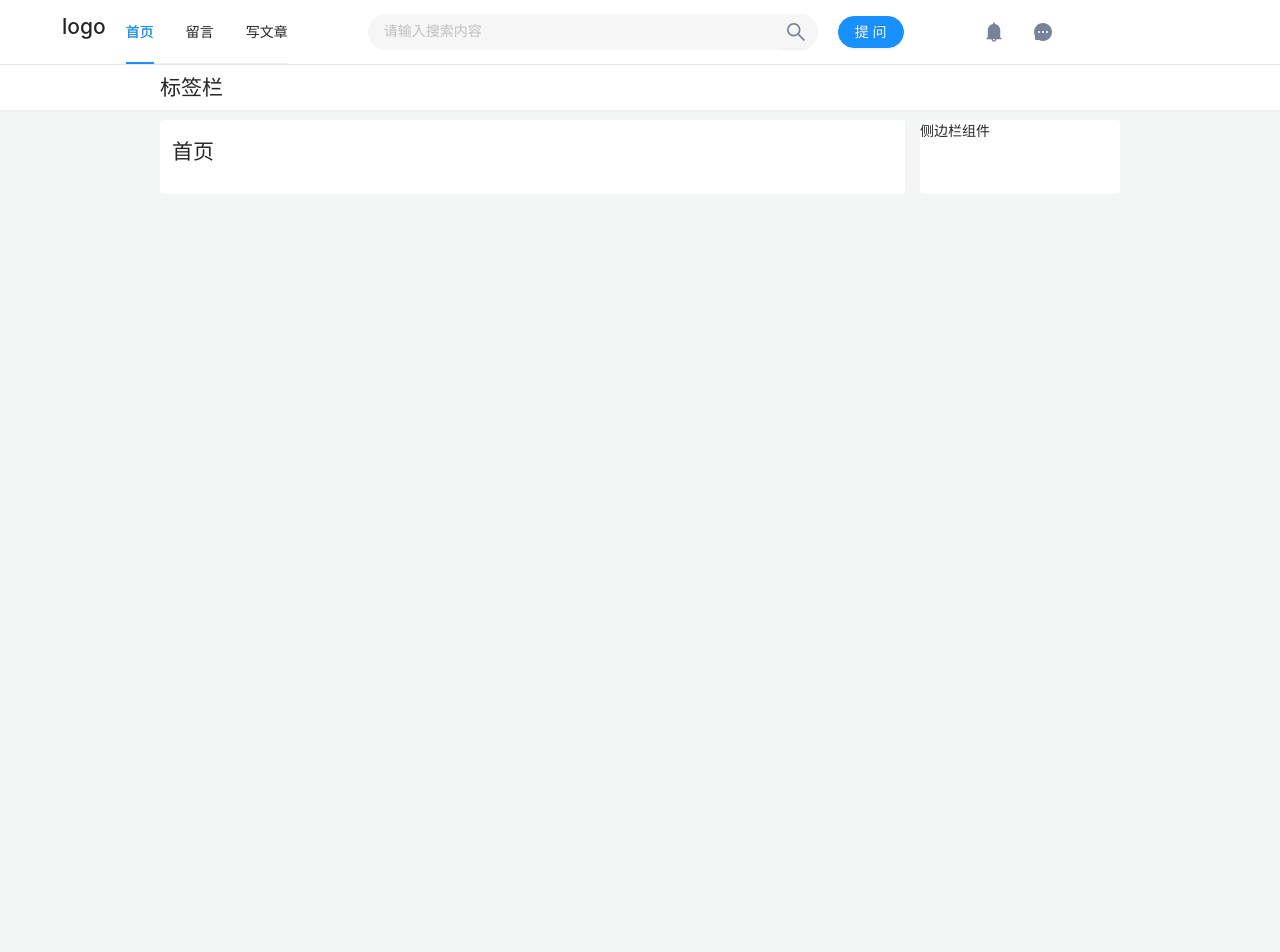
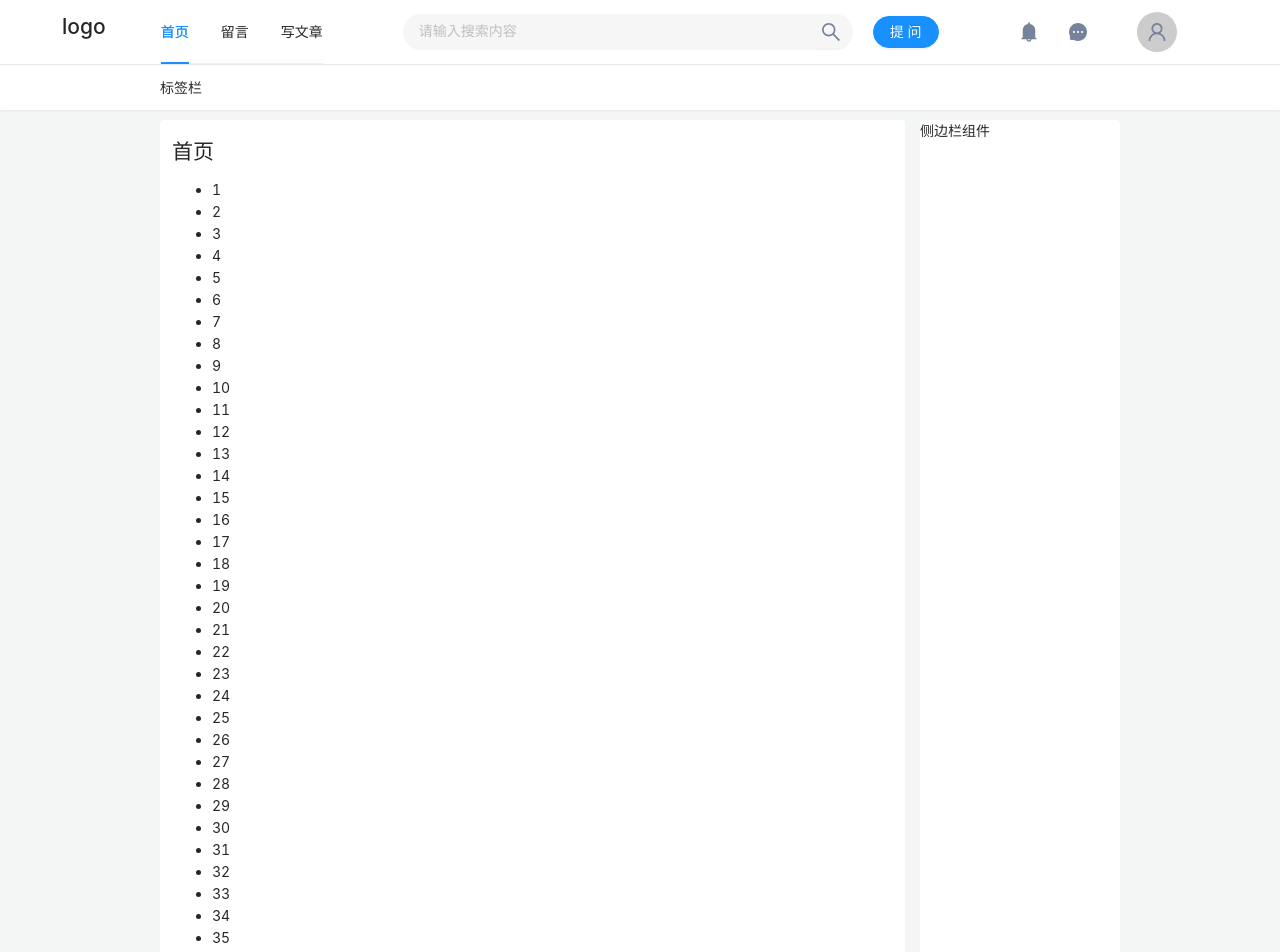
Before and after one commit to woshinibaba-hue/bloc, a React (Create React App) app: page / in a window 1280 px wide. Shown: the top 952 px of the page. Before the commit the page ends 800 px from the top, so only its background shows below. Built offline with nearby package versions, Linux system fonts and the light colour scheme.

Commit message:
实现标签页吸顶效果

```diff
--- /dev/null
+++ b/src/components/Header/AffixNav/index.tsx
@@ -0,0 +1,32 @@
+import React, { memo } from 'react'
+import { useNavigate, useLocation } from 'react-router-dom'
+
+import { Input, Button } from 'antd'
+
+import { NavStyle } from './style'
+
+const { Search } = Input
+
+function Nav() {
+  const navigate = useNavigate()
+  const location = useLocation()
+
+  return (
+    <NavStyle>
+      <div className="left">
+        <div className="logo">
+          <h2>logo</h2>
+        </div>
+        <div className="tags">标签页</div>
+      </div>
+      <div className="right">
+        <Search placeholder="请输入搜索内容" bordered={false} />
+        <Button shape="round" type="primary">
+          提问
+        </Button>
+      </div>
+    </NavStyle>
+  )
+}
+
+export default memo(Nav)
--- /dev/null
+++ b/src/components/Header/AffixNav/style.ts
@@ -0,0 +1,26 @@
+import styled from 'styled-components'
+
+export const NavStyle = styled.div`
+  display: flex;
+  justify-content: space-between;
+  align-items: center;
+
+  .left {
+    display: flex;
+    height: 45px;
+    line-height: 45px;
+
+    .logo {
+      margin-right: 55px;
+    }
+  }
+
+  .right {
+    display: flex;
+    align-items: center;
+  }
+
+  .ant-btn-primary {
+    margin-right: 30px;
+  }
+`
--- a/src/layout/components/Nav/index.tsx
+++ b/src/components/Header/Nav/index.tsx
@@ -1,13 +1,32 @@
 import React, { memo } from 'react'
-import { useNavigate, useLocation } from 'react-router-dom'
+import { useNavigate, useLocation, Link } from 'react-router-dom'
 
-import { Tabs, Input, Button } from 'antd'
-import { BellFilled, MessageFilled } from '@ant-design/icons'
+import { Tabs, Input, Button, Avatar, Menu, Dropdown } from 'antd'
+import { BellFilled, MessageFilled, UserOutlined } from '@ant-design/icons'
 
 import { NavStyle } from './style'
 
 const { TabPane } = Tabs
 const { Search } = Input
+
+const menu = (
+  <Menu
+    items={[
+      {
+        key: '1',
+        label: <Link to="/">我的主页</Link>
+      },
+      {
+        key: '2',
+        label: <Link to="/">个人设置</Link>
+      },
+      {
+        key: '3',
+        label: <Link to="/">退出登录</Link>
+      }
+    ]}
+  />
+)
 
 function Nav() {
   const navigate = useNavigate()
@@ -32,6 +51,9 @@
       </Button>
       <BellFilled />
       <MessageFilled />
+      <Dropdown overlay={menu} placement="bottomLeft">
+        <Avatar size={40} icon={<UserOutlined />} />
+      </Dropdown>
     </NavStyle>
   )
 }
--- a/src/layout/components/Nav/style.ts
+++ b/src/components/Header/Nav/style.ts
@@ -6,7 +6,7 @@
   height: 64px;
 
   .logo {
-    margin-right: 20px;
+    margin-right: 55px;
   }
 
   .ant-tabs {
@@ -14,20 +14,6 @@
 
     .ant-tabs-nav {
       margin: 0;
-    }
-  }
-
-  .ant-input-search {
-    max-width: 450px;
-    border-radius: 20px;
-    padding: 2px 5px;
-    margin: 0 20px 0 80px;
-    overflow: hidden;
-    background-color: #f6f6f6;
-
-    .ant-btn {
-      border: 0;
-      background-color: #f6f6f6;
     }
   }
 
--- a/src/layout/components/Tags/index.tsx
+++ b/src/layout/components/Tags/index.tsx
@@ -1,10 +1,12 @@
 import React, { memo } from 'react'
+
+import { TagStyle } from './style'
 
 function Tags() {
   return (
-    <div>
-      <h2>标签栏</h2>
-    </div>
+    <TagStyle>
+      <span>标签栏</span>
+    </TagStyle>
   )
 }
 
--- /dev/null
+++ b/src/layout/components/Tags/style.ts
@@ -0,0 +1,7 @@
+import styled from 'styled-components'
+
+export const TagStyle = styled.div`
+  max-width: 960px;
+  width: 100%;
+  margin: 0 auto;
+`
--- a/src/layout/index.tsx
+++ b/src/layout/index.tsx
@@ -1,17 +1,25 @@
-import React, { memo } from 'react'
+import React, { memo, useState } from 'react'
 
 import { Outlet, useLocation } from 'react-router-dom'
-import { Layout, Divider } from 'antd'
+import { Layout, Divider, Affix } from 'antd'
+
+import AffixNav from '@/components/Header/AffixNav'
+import Nav from '../components/Header/Nav'
+import Tags from './components/Tags'
 
 import { LayOutStyle } from './style'
-
-import Nav from './components/Nav'
-import Tags from './components/Tags'
 
 const { Header, Sider, Content } = Layout
 
 function LayOut() {
   const location = useLocation()
+
+  const [isAffxe, setAffxe] = useState(false)
+
+  // 当容器固定后触发的钩子
+  const onChange = (affixed?: boolean) => {
+    setAffxe(affixed ?? false)
+  }
 
   return (
     <LayOutStyle mainWidth={location.pathname === '/write' ? '960px' : '700px'}>
@@ -22,14 +30,118 @@
           </div>
         </Header>
         <Divider />
-        <Header className="header_tags">
-          <div className="tags">
-            <Tags />
-          </div>
-        </Header>
+        <Affix offsetTop={0} onChange={onChange}>
+          <Header className="header_tags">
+            <div className="tags">
+              <div className="navs">{isAffxe ? <AffixNav /> : <Tags />}</div>
+            </div>
+          </Header>
+        </Affix>
         <Layout className="main">
           <Content>
             <Outlet />
+            <ul>
+              <li>1</li>
+              <li>2</li>
+              <li>3</li>
+              <li>4</li>
+              <li>5</li>
+              <li>6</li>
+              <li>7</li>
+              <li>8</li>
+              <li>9</li>
+              <li>10</li>
+              <li>11</li>
+              <li>12</li>
+              <li>13</li>
+              <li>14</li>
+              <li>15</li>
+              <li>16</li>
+              <li>17</li>
+              <li>18</li>
+              <li>19</li>
+              <li>20</li>
+              <li>21</li>
+              <li>22</li>
+              <li>23</li>
+              <li>24</li>
+              <li>25</li>
+              <li>26</li>
+              <li>27</li>
+              <li>28</li>
+              <li>29</li>
+              <li>30</li>
+              <li>31</li>
+              <li>32</li>
+              <li>33</li>
+              <li>34</li>
+              <li>35</li>
+              <li>36</li>
+              <li>37</li>
+              <li>38</li>
+              <li>39</li>
+              <li>40</li>
+              <li>41</li>
+              <li>42</li>
+              <li>43</li>
+              <li>44</li>
+              <li>45</li>
+              <li>46</li>
+              <li>47</li>
+              <li>48</li>
+              <li>49</li>
+              <li>50</li>
+              <li>51</li>
+              <li>52</li>
+              <li>53</li>
+              <li>54</li>
+              <li>55</li>
+              <li>56</li>
+              <li>57</li>
+              <li>58</li>
+              <li>59</li>
+              <li>60</li>
+              <li>61</li>
+              <li>62</li>
+              <li>63</li>
+              <li>64</li>
+              <li>65</li>
+              <li>66</li>
+              <li>67</li>
+              <li>68</li>
+              <li>69</li>
+              <li>70</li>
+              <li>71</li>
+              <li>72</li>
+              <li>73</li>
+              <li>74</li>
+              <li>75</li>
+              <li>76</li>
+              <li>77</li>
+              <li>78</li>
+              <li>79</li>
+              <li>80</li>
+              <li>81</li>
+              <li>82</li>
+              <li>83</li>
+              <li>84</li>
+              <li>85</li>
+              <li>86</li>
+              <li>87</li>
+              <li>88</li>
+              <li>89</li>
+              <li>90</li>
+              <li>91</li>
+              <li>92</li>
+              <li>93</li>
+              <li>94</li>
+              <li>95</li>
+              <li>96</li>
+              <li>97</li>
+              <li>98</li>
+              <li>99</li>
+              <li>100</li>
+            </ul>
           </Content>
           {location.pathname === '/write' ? '' : <Sider>侧边栏组件</Sider>}
         </Layout>
--- a/src/layout/style.ts
+++ b/src/layout/style.ts
@@ -28,8 +28,6 @@
       box-shadow: 0 1px 2px 0 rgba(0, 0, 0, 5%);
 
       .tags {
-        max-width: 960px;
-        width: 100%;
         margin: 0 auto;
       }
     }
@@ -57,5 +55,19 @@
         border-radius: 4px;
       }
     }
+
+    .ant-input-search {
+      max-width: 450px;
+      border-radius: 20px;
+      padding: 2px 5px;
+      margin: 0 20px 0 80px;
+      overflow: hidden;
+      background-color: #f6f6f6;
+
+      .ant-btn {
+        border: 0;
+        background-color: #f6f6f6;
+      }
+    }
   }
 `
--- a/src/router/RouterBeforeEach.tsx
+++ b/src/router/RouterBeforeEach.tsx
@@ -12,7 +12,7 @@
   // children: React.ReactNode
 }
 
-const token = '111'
+const token = ''
 
 // 需要登录才可访问的路由
 const whiteList = ['/write']
```
